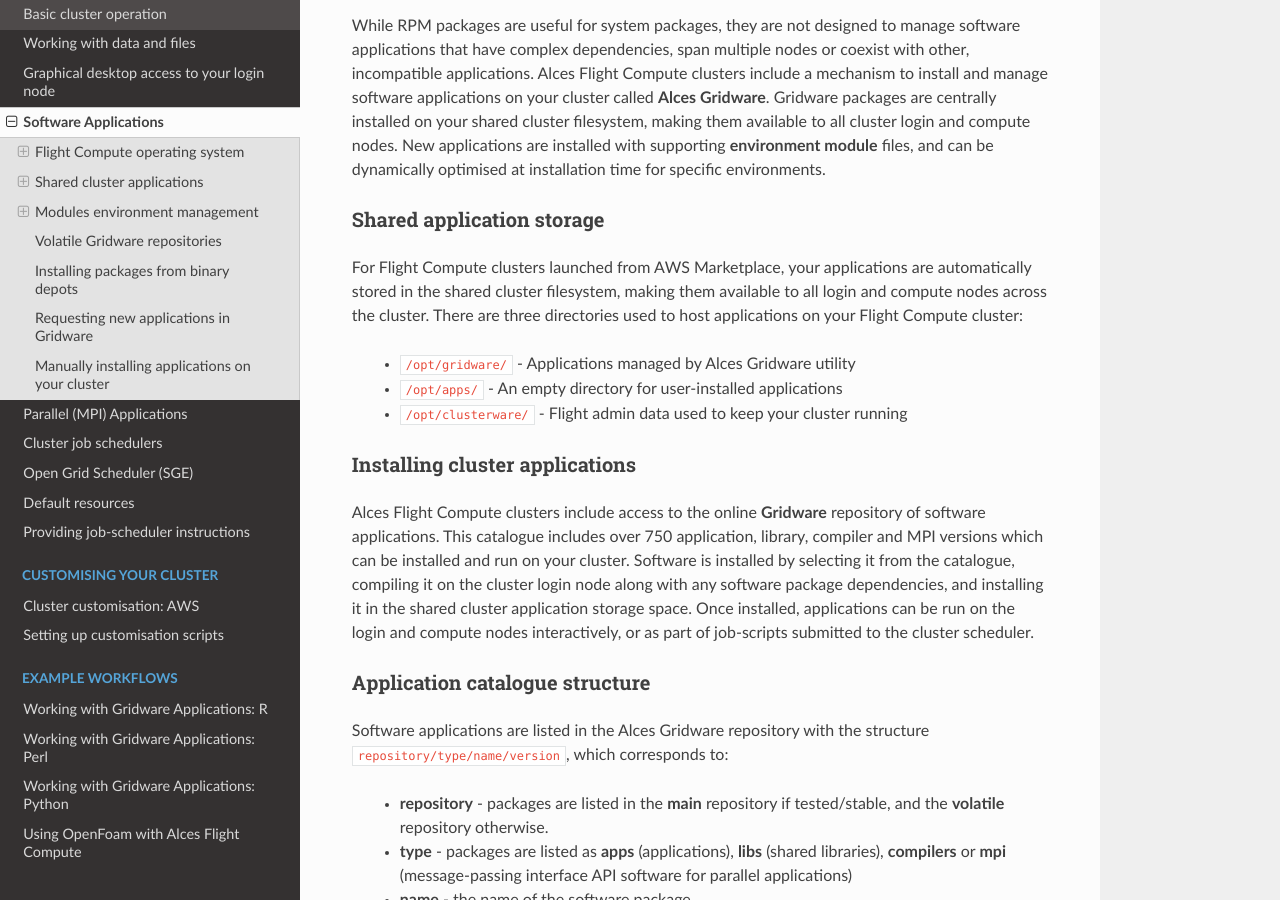
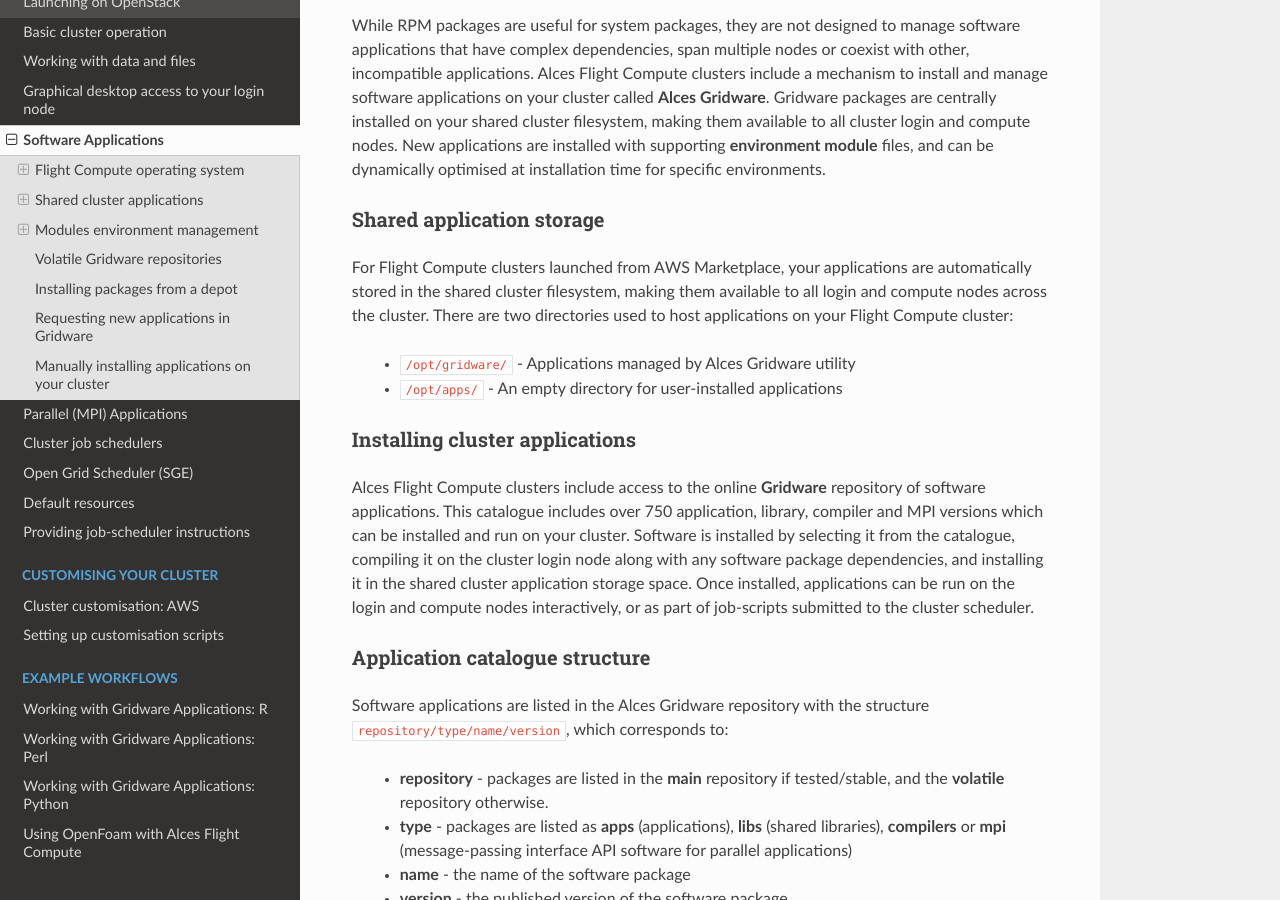
Before and after one commit to alces-software/flight-appliance-docs, a Sphinx documentation site: the page built from docs/source/apps/apps.rst, in a window 1280 px wide and 900 px high, scrolled down 2195 px. Built offline with Sphinx 7.4.7 and the Read the Docs theme 2.0.0, drawn with Linux system fonts in a browser that asks for light colours; pages that are not in the unit, such as notebooks, are missing from menus; some of the changed text lies outside the part shown.

Commit message:
Remove suggestion that depots are related to binary installs

```diff
--- a/docs/source/apps/apps.rst
+++ b/docs/source/apps/apps.rst
@@ -38,11 +38,10 @@
 Shared application storage
 ==========================
 
-For Flight Compute clusters launched from AWS Marketplace, your applications are automatically stored in the shared cluster filesystem, making them available to all login and compute nodes across the cluster. There are three directories used to host applications on your Flight Compute cluster:
+For Flight Compute clusters launched from AWS Marketplace, your applications are automatically stored in the shared cluster filesystem, making them available to all login and compute nodes across the cluster. There are two directories used to host applications on your Flight Compute cluster:
 
  - ``/opt/gridware/`` - Applications managed by Alces Gridware utility
  - ``/opt/apps/`` - An empty directory for user-installed applications
- - ``/opt/clusterware/`` - Flight admin data used to keep your cluster running
 
 
 Installing cluster applications
@@ -428,13 +427,12 @@
     Installation complete.
 
 
-Installing packages from binary depots
---------------------------------------
+Installing packages from a depot
+--------------------------------
 
-Alces Flight Compute clusters also support separate application depots which are preconfigured to include specific suites of applications for particular purposes. Depots can be used for the following purposes:
+Alces Flight Compute clusters also support collated application depots which are preconfigured to include specific suites of applications for particular purposes. Depots can be used for the following purposes:
 
  - Creating a set of applications for a particular purpose (e.g. Bioinformatics, Engineering or Chemistry applications)
- - Reducing software installation time by compiling in advance for a particular CPU type
  - Collecting optimised applications together; e.g. those built with specialist accelerated compilers
  - Packaging your frequently used applications in a convenient bundle
  - Distributing your commercial applications (as permissible under the terms of the appropriate software license)
```
